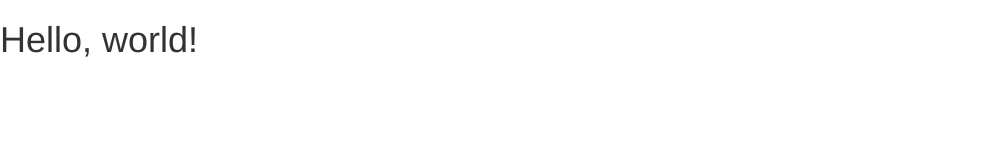
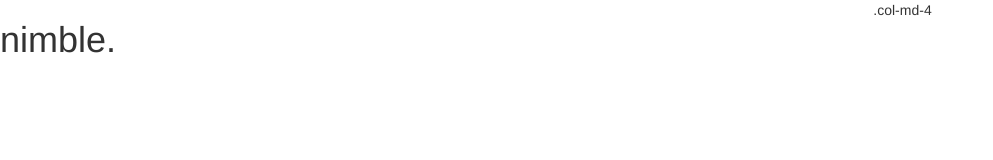
Before and after one commit to erylopez/finalclass, a plain HTML site: page index.html in a window 1280 px wide. Shown: the whole page, without its empty margins (0-993 px from the left). Drawn offline with nearby package versions, Linux system fonts and the light colour scheme.

Commit message:
comence a hacer el esqueleto de la app

```diff
--- a/index.html
+++ b/index.html
@@ -12,7 +12,12 @@
     <![endif]-->
   </head>
   <body>
-    <h1>Hello, world!</h1>
+      <div class="row">
+        <div class="col-md-8">
+          <h1>nimble.</h1>
+        </div>
+        <div class="col-md-4">.col-md-4</div>
+      </div>
     <script src="https://ajax.googleapis.com/ajax/libs/jquery/1.11.0/jquery.min.js"></script>
     <script type="text/javascript" src="js/bootstrap.js"></script>
   </body>
```
